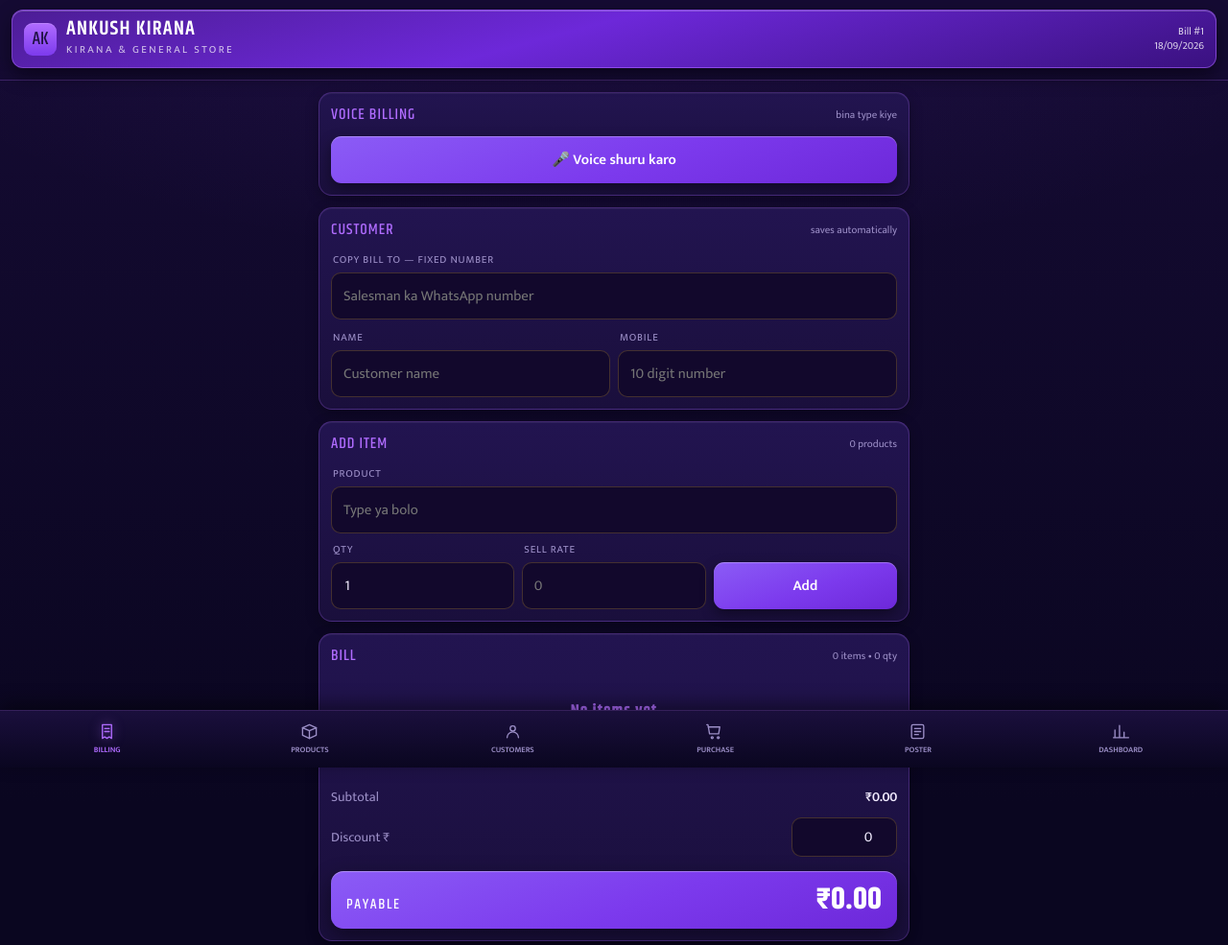
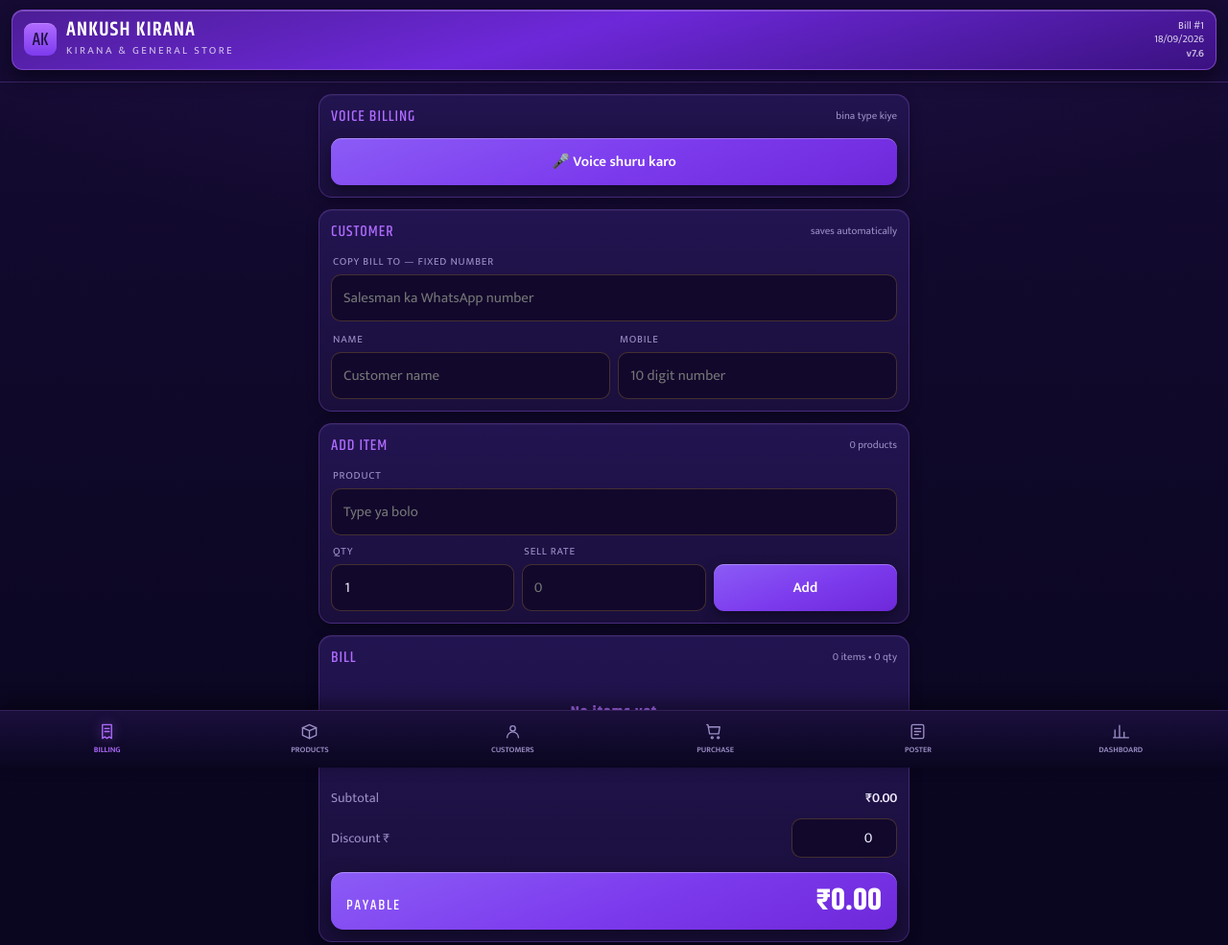
Before and after one commit to ankushchhajed7-cmd/BILLING-APP, a plain HTML site: page index.html in a window 1280 px wide. Shown: the top 985 px of the page at 96% size. Drawn offline with Linux system fonts and the light colour scheme.

Commit message:
Add files via upload

```diff
--- a/index.html
+++ b/index.html
@@ -2,7 +2,18 @@
 <!--
 =============================================================
   ANKUSH KIRANA — Billing PWA
-  Version : v7.5  (17-09-2026)
+  Version : v7.6  (18-09-2026)
+  Author  : Ankush New Vision
+-------------------------------------------------------------
+  FILES NEEDED IN THE REPO (same folder)
+    index.html  manifest.json  sw.js  icon-192.png  icon-512.png
+-------------------------------------------------------------
+  CHANGELOG
+  v7.6 - Version number now shown in the header on every screen,
+         right under the date, so a wrong or cached upload is
+         obvious at a glance. One APP_VER constant drives both the
+         header and the Report line.
+  v7.5  (17-09-2026)
   Author  : Ankush New Vision
 -------------------------------------------------------------
   FILES NEEDED IN THE REPO (same folder)
@@ -642,7 +653,7 @@ nav button.on svg{filter:drop-shadow(0 0 6px rgba(176,108,255,.55))}
       <h1 id="hShop">ANKUSH KIRANA</h1>
       <small>KIRANA &amp; GENERAL STORE</small>
     </div>
-    <div class="right" id="hMeta">Bill #1<br>—</div>
+    <div class="right" id="hMeta">Bill #1<br>—<br></div>
   </div>
 </header>
 
@@ -1123,7 +1134,7 @@ Golu Patil 8459937759"></textarea>
       <b>Add to Home screen</b>. On iPhone use Share → Add to Home Screen.
     </p>
     <p style="color:var(--dim);font-size:12px;line-height:1.55;margin:10px 2px 0">
-      App version <b>v7.5</b>. All data stays on this phone. Take a backup every few days and keep the file in Drive — clearing
+      App version <b id="verTxt">-</b>. All data stays on this phone. Take a backup every few days and keep the file in Drive — clearing
       browser data will erase everything.
     </p>
   </div>
@@ -1174,6 +1185,7 @@ let S = Object.assign({ shop:'ANKUSH KIRANA', shopMr:'अंकुश किर
 let cart = [];
 let editingBillId = null;
 
+const APP_VER = 'v7.6';
 const $ = id => document.getElementById(id);
 const money = n => '₹' + (Math.round(n*100)/100).toFixed(2);
 const money0 = n => '₹' + Math.round(n).toLocaleString('en-IN');
@@ -1541,7 +1553,8 @@ function renderCart(){
   $('tSub').textContent = money(t.sub);
   $('tGrand').textContent = money(t.grand);
   $('itemCount').textContent = cart.length + ' items • ' + t.qty + ' qty';
-  $('hMeta').innerHTML = 'Bill #' + (editingBillId ? (B.find(b=>b.id===editingBillId)||{}).no : S.billNo) + '<br>' + dstr(Date.now());
+  $('hMeta').innerHTML = 'Bill #' + (editingBillId ? (B.find(b=>b.id===editingBillId)||{}).no : S.billNo) +
+    '<br>' + dstr(Date.now()) + '<br><b style="opacity:.85">' + APP_VER + '</b>';
 }
 $('tDisc').oninput = renderCart;
 
@@ -3158,6 +3171,7 @@ $('fImport').onchange = e=>{
 $('hShop').textContent = S.shop;
 setLang(S.lang || 'mr');
 $('pyDate').value = isoToday();
+$('verTxt').textContent = APP_VER;
 bkCheck();
 $('staffMob').value = S.staff || '';
 document.querySelectorAll('#vLangSeg button').forEach(b=>b.classList.toggle('on', b.dataset.l === (S.vlang||'en-IN')));
```
